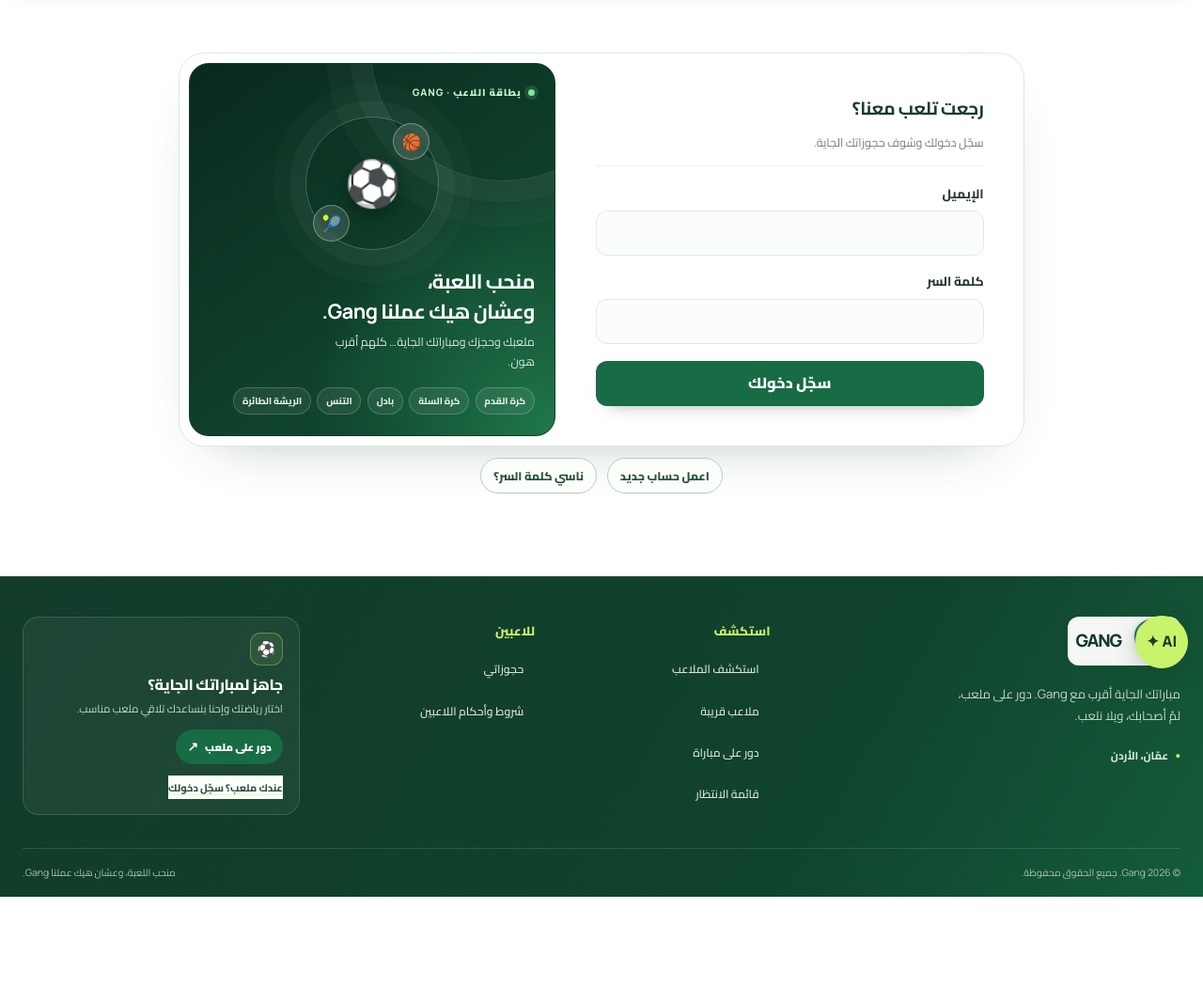
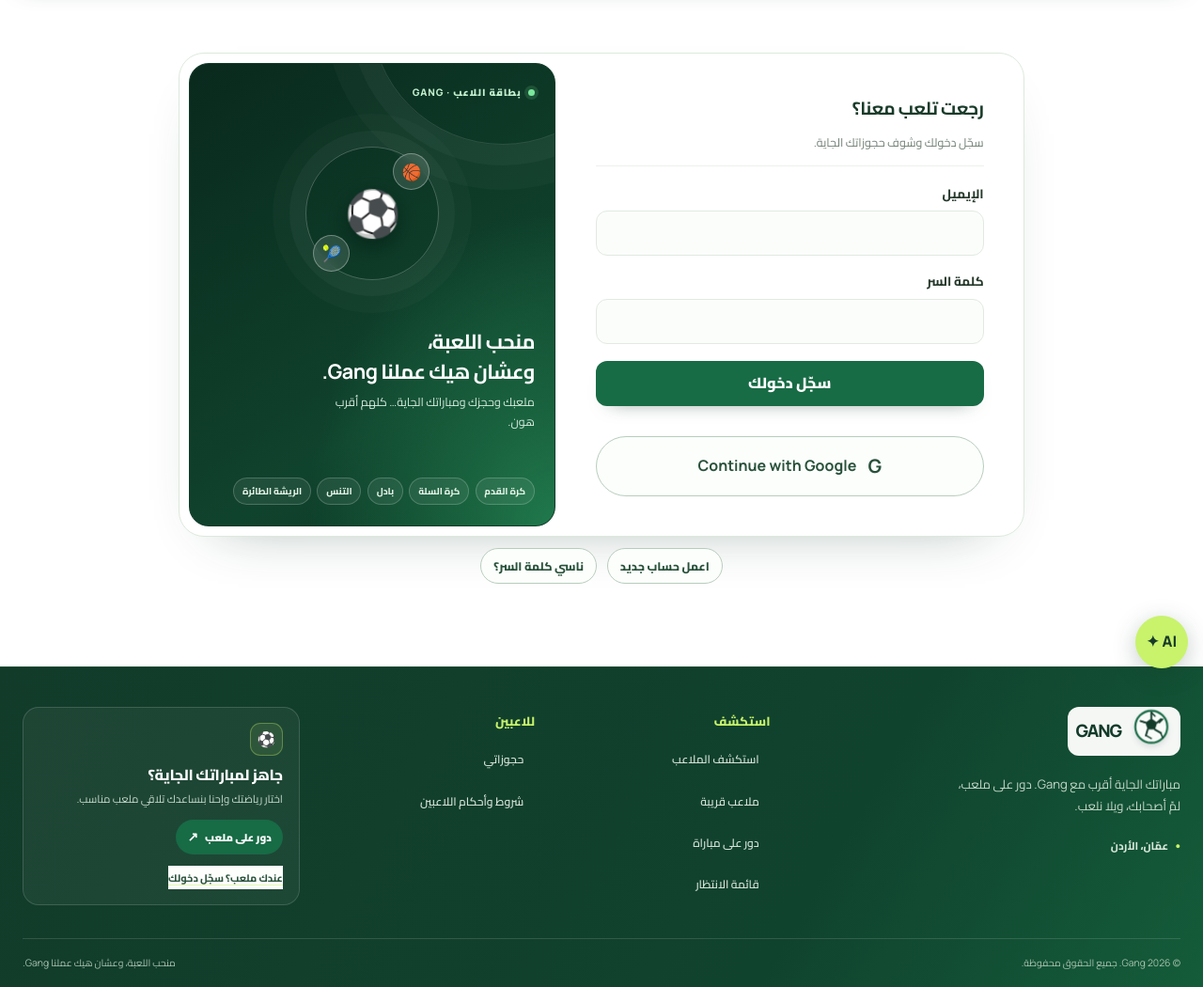
Before and after one commit to farahelaydi3-bit/Gang, a Laravel app: page /login in a window 1280 px wide. Shown: the part 73-1123 px from the top of the page at 94% size. Before the commit the page ends 1027 px from the top, so only its background shows below. Run offline with Laravel 12, Linux system fonts and the light colour scheme.

Commit message:
login by google

```diff
--- a/composer.json
+++ b/composer.json
@@ -8,6 +8,7 @@
     "require": {
         "php": "^8.2",
         "laravel/framework": "^12.0",
+        "laravel/socialite": "^5.33",
         "laravel/tinker": "^2.10.1",
         "stripe/stripe-php": "^23.1"
     },
--- a/config/services.php
+++ b/config/services.php
@@ -13,6 +13,12 @@ return [
     | a conventional file to locate the various service credentials.
     |
     */
+
+    'google' => [
+        'client_id' => env('GOOGLE_CLIENT_ID'),
+        'client_secret' => env('GOOGLE_CLIENT_SECRET'),
+        'redirect' => env('GOOGLE_REDIRECT_URI'),
+    ],
 
     'postmark' => [
         'token' => env('POSTMARK_TOKEN'),
--- a/resources/views/pages/auth-form.blade.php
+++ b/resources/views/pages/auth-form.blade.php
@@ -100,6 +100,38 @@ $submitLabel = 'Log in';
         @endif
 
         <button type="submit">{{ __($submitLabel) }}</button>
+
+        @if (in_array($mode, ['login', 'register']))
+        <div style="margin-top: 16px; text-align: center;">
+
+
+            <a href="{{ route('auth.google') }}"
+                class="button outline"
+                style="
+               display: inline-flex;
+               align-items: center;
+               justify-content: center;
+               gap: 12px;
+               width: 100%;
+               padding: 14px;
+               text-decoration: none;
+           ">
+
+                <span style="font-weight: bold; font-size: 20px;">
+                    G
+                </span>
+
+                Continue with Google
+            </a>
+
+            @error('google')
+            <p style="color: #dc2626; margin-top: 12px;">
+                {{ $message }}
+            </p>
+            @enderror
+
+        </div>
+        @endif
     </form>
 
     @if ($gangAuthCard)
@@ -117,10 +149,10 @@ $submitLabel = 'Log in';
     @endif
 
     @unless ($gangAuthCard)
-        <img
-            class="gallery"
-            src="{{ asset('courtbook-assets/images/hero-football.png') }}"
-            alt="{{ __('Football under floodlights') }}">
+    <img
+        class="gallery"
+        src="{{ asset('courtbook-assets/images/hero-football.png') }}"
+        alt="{{ __('Football under floodlights') }}">
     @endunless
 </div>
 
--- a/routes/auth.php
+++ b/routes/auth.php
@@ -1,5 +1,6 @@
 <?php
 
+use App\Http\Controllers\Auth\GoogleAuthController;
 use App\Http\Controllers\Auth\AuthenticatedSessionController;
 use App\Http\Controllers\Auth\ConfirmablePasswordController;
 use App\Http\Controllers\Auth\EmailVerificationNotificationController;
@@ -33,6 +34,15 @@ Route::middleware('guest')->group(function () {
 
     Route::post('reset-password', [NewPasswordController::class, 'store'])
         ->name('password.store');
+
+
+    Route::get('/auth/google', [GoogleAuthController::class, 'redirect'])
+        ->middleware('throttle:10,1')
+        ->name('auth.google');
+
+    Route::get('/auth/google/callback', [GoogleAuthController::class, 'callback'])
+        ->middleware('throttle:10,1')
+        ->name('auth.google.callback');
 });
 
 Route::middleware('auth')->group(function () {
```
Also changed, not shown: app/Http/Controllers/Auth/GoogleAuthController.php (added, +89 -0 lines), app/Models/User.php (+4 -3 lines), database/migrations/2026_11_22_231802_add_google_login_to_users_table.php (added), 1 other file. Lines whose indentation alone changed are shown as unchanged.
